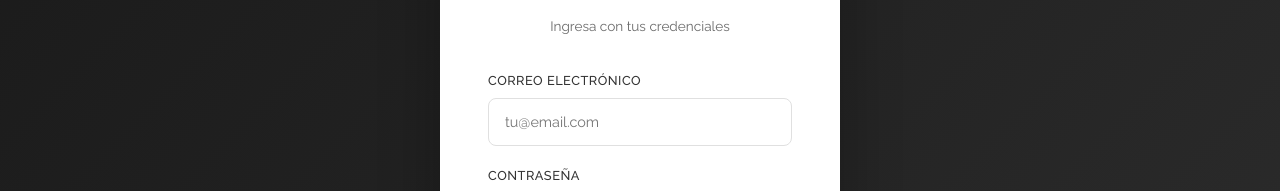
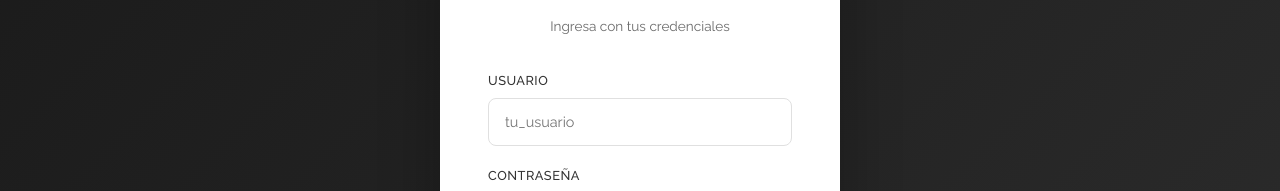
Before and after one commit to javierbolivia/festejia, a Next.js app: page /login in a window 1280 px wide. Shown: the part 203-394 px from the top of the page. Built offline with nearby package versions, Linux system fonts and the light colour scheme.

Commit message:
Login: cambiar a USUARIO en vez de email (agrega @festejia.local internamente)

```diff
--- a/app/login/page.js
+++ b/app/login/page.js
@@ -3,7 +3,7 @@ import { useState } from 'react'
 import { supabase } from '../../lib/supabase'
 
 export default function Login() {
-  const [email, setEmail] = useState('')
+  const [usuario, setUsuario] = useState('')
   const [password, setPassword] = useState('')
   const [showPass, setShowPass] = useState(false)
   const [loading, setLoading] = useState(false)
@@ -14,13 +14,16 @@ export default function Login() {
     setLoading(true)
     setError('')
 
+    // Si tiene @, es el admin o un email real. Si no, agregar @festejia.local
+    const email = usuario.includes('@') ? usuario : usuario + '@festejia.local'
+
     const { data, error: authError } = await supabase.auth.signInWithPassword({
       email,
       password
     })
 
     if (authError) {
-      setError('Correo o contraseña incorrectos')
+      setError('Usuario o contraseña incorrectos')
       setLoading(false)
       return
     }
@@ -43,12 +46,12 @@ export default function Login() {
 
           <form onSubmit={handleLogin} className="login-form">
             <div className="form-group">
-              <label>Correo electrónico</label>
+              <label>Usuario</label>
               <input
-                type="email"
-                value={email}
-                onChange={(e) => setEmail(e.target.value)}
-                placeholder="tu@email.com"
+                type="text"
+                value={usuario}
+                onChange={(e) => setUsuario(e.target.value)}
+                placeholder="tu_usuario"
                 required
               />
             </div>
```
